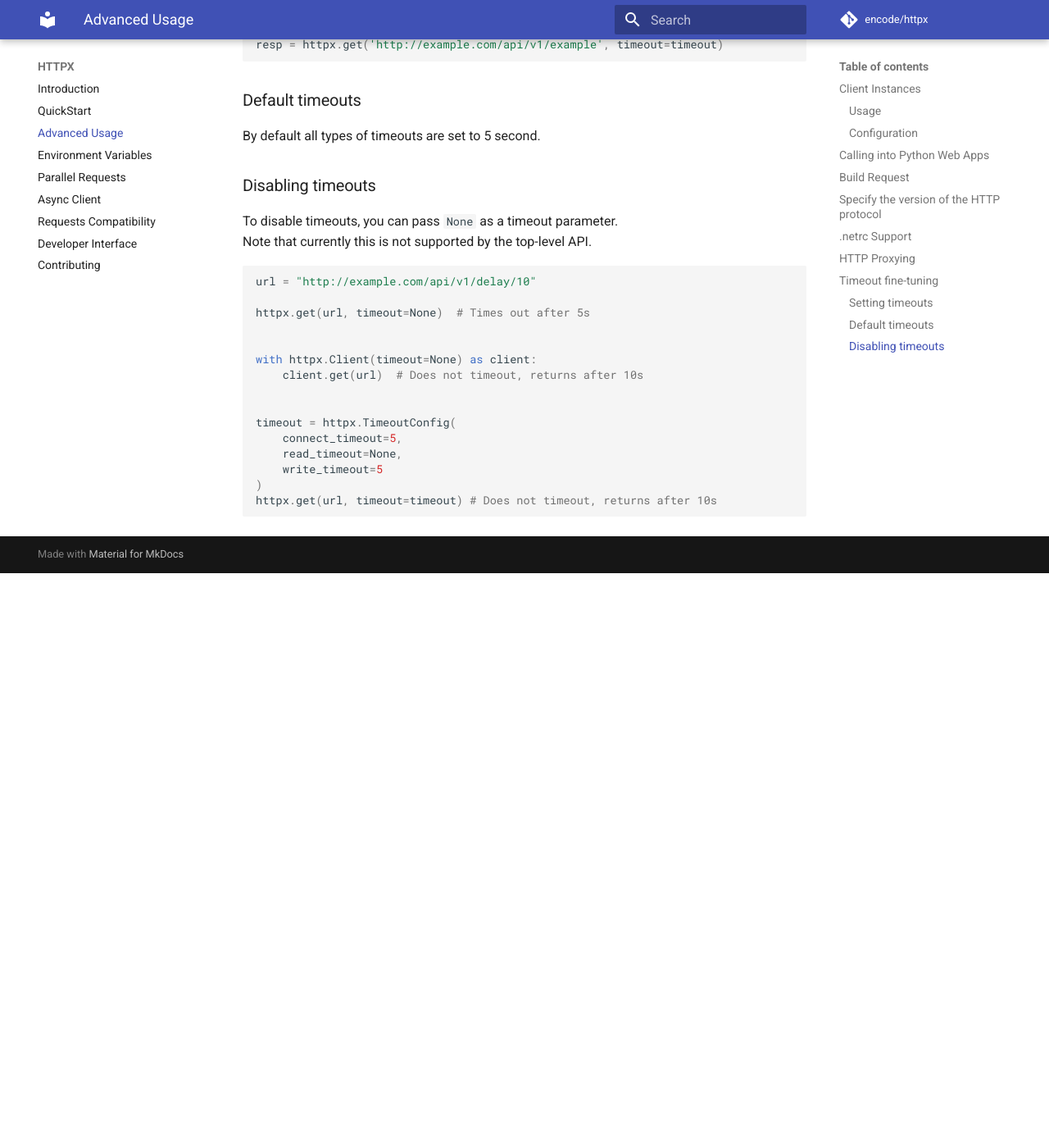
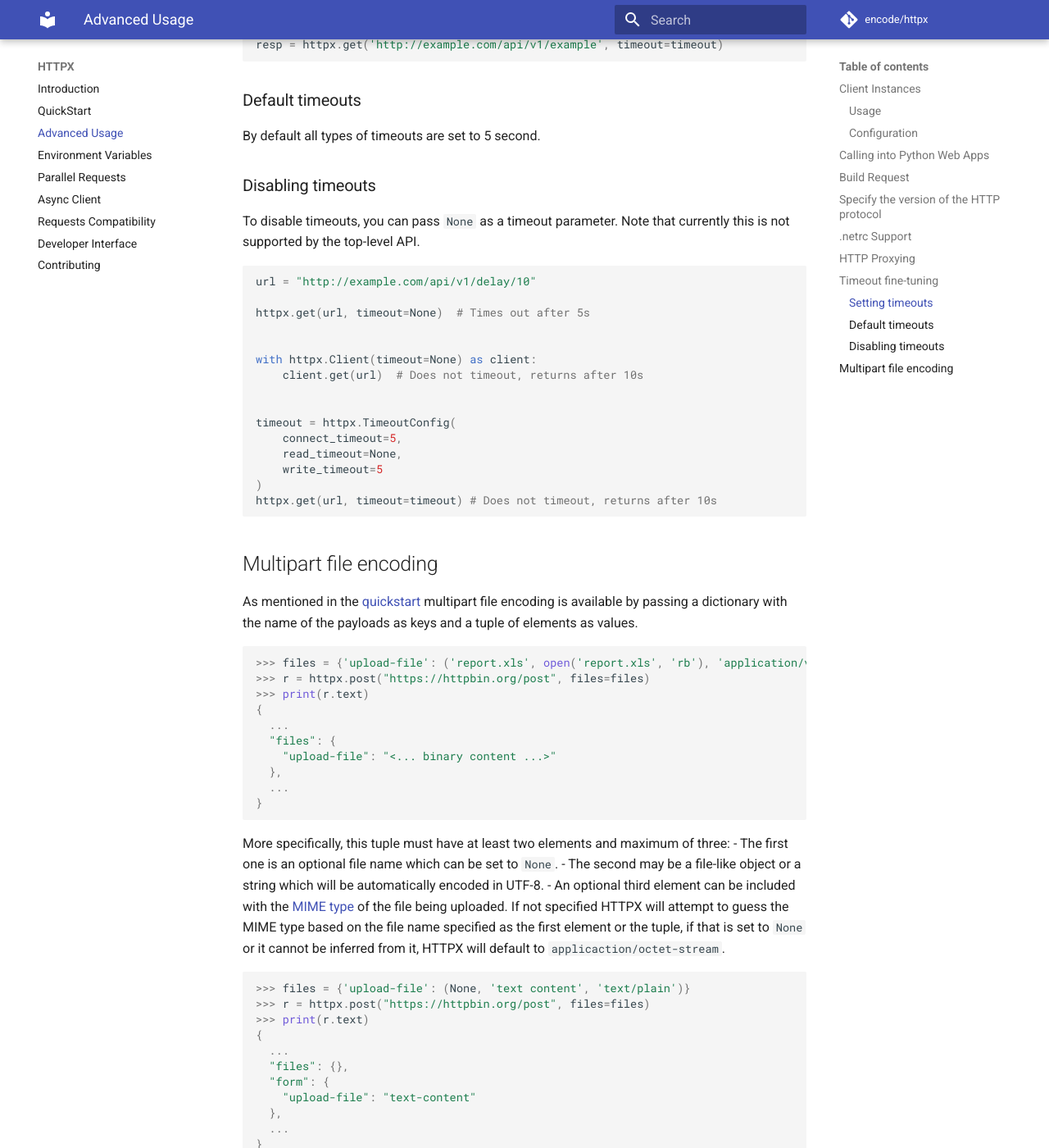
Before and after one commit to CarolinaBentrescas/httpx2, an MkDocs documentation site: the page built from docs/advanced.md, in a window 1280 px wide and 1400 px high, scrolled down 6391 px. Shown: the whole window at 82% size. Built offline with MkDocs 1.6.1 and Material for MkDocs 9.7.7, drawn with Linux system fonts in a browser that asks for light colours; comment, search, counter and statistics services are not loaded; before the commit the page ends 7090 px from its top, so only the background shows below that; some of the changed text lies outside the part shown.

Commit message:
Multipart files tweaks (#482)
* Allow filenames as None in multipart encoding

* Allow str file contents in multipart encode

* Some formatting changes on `advanced.md`

* Document multipart file encoding in the advanced docs

* Update docs/advanced.md

Co-Authored-By: Florimond Manca <florimond.manca@gmail.com>

````diff
--- a/docs/advanced.md
+++ b/docs/advanced.md
@@ -241,17 +241,22 @@ with httpx.Client(proxies=proxy) as client:
     information at `Client` initialization.
 
 ## Timeout fine-tuning
-HTTPX offers various request timeout management options. Three types of timeouts are available: **connect** timeouts,
-**write** timeouts and **read** timeouts.
 
-* The **connect timeout** specifies the maximum amount of time to wait until a connection to the requested host is established.
-If HTTPX is unable to connect within this time frame, a `ConnectTimeout` exception is raised.
-* The **write timeout** specifies the maximum duration to wait for a chunk of data to be sent (for example, a chunk of the request body).
-If HTTPX is unable to send data within this time frame, a `WriteTimeout` exception is raised.
-* The **read timeout** specifies the maximum duration to wait for a chunk of data to be received (for example, a chunk of the response body).
-If HTTPX is unable to receive data within this time frame, a `ReadTimeout` exception is raised.
+HTTPX offers various request timeout management options. Three types of timeouts
+are available: **connect** timeouts, **write** timeouts and **read** timeouts.
+
+* The **connect timeout** specifies the maximum amount of time to wait until
+a connection to the requested host is established. If HTTPX is unable to connect
+within this time frame, a `ConnectTimeout` exception is raised.
+* The **write timeout** specifies the maximum duration to wait for a chunk of
+data to be sent (for example, a chunk of the request body). If HTTPX is unable
+to send data within this time frame, a `WriteTimeout` exception is raised.
+* The **read timeout** specifies the maximum duration to wait for a chunk of
+data to be received (for example, a chunk of the response body). If HTTPX is
+unable to receive data within this time frame, a `ReadTimeout` exception is raised.
 
 ### Setting timeouts
+
 You can set timeouts on two levels:
 
 - For a given request:
@@ -288,9 +293,11 @@ resp = httpx.get('http://example.com/api/v1/example', timeout=timeout)
 ```
 
 ### Default timeouts
+
 By default all types of timeouts are set to 5 second.
 
 ### Disabling timeouts
+
 To disable timeouts, you can pass `None` as a timeout parameter.
 Note that currently this is not supported by the top-level API.
 
@@ -311,3 +318,47 @@ timeout = httpx.TimeoutConfig(
 )
 httpx.get(url, timeout=timeout) # Does not timeout, returns after 10s
 ```
+
+## Multipart file encoding
+
+As mentioned in the [quickstart](/quickstart#sending-multipart-file-uploads)
+multipart file encoding is available by passing a dictionary with the
+name of the payloads as keys and a tuple of elements as values.
+
+```python
+>>> files = {'upload-file': ('report.xls', open('report.xls', 'rb'), 'application/vnd.ms-excel')}
+>>> r = httpx.post("https://httpbin.org/post", files=files)
+>>> print(r.text)
+{
+  ...
+  "files": {
+    "upload-file": "<... binary content ...>"
+  },
+  ...
+}
+```
+
+More specifically, this tuple must have at least two elements and maximum of three:
+- The first one is an optional file name which can be set to `None`.
+- The second may be a file-like object or a string which will be automatically
+encoded in UTF-8.
+- An optional third element can be included with the
+[MIME type](https://developer.mozilla.org/en-US/docs/Web/HTTP/Basics_of_HTTP/MIME_Types)
+of the file being uploaded. If not specified HTTPX will attempt to guess the MIME type
+based on the file name specified as the first element or the tuple, if that
+is set to `None` or it cannot be inferred from it, HTTPX will default to
+`applicaction/octet-stream`.
+
+```python
+>>> files = {'upload-file': (None, 'text content', 'text/plain')}
+>>> r = httpx.post("https://httpbin.org/post", files=files)
+>>> print(r.text)
+{
+  ...
+  "files": {},
+  "form": {
+    "upload-file": "text-content"
+  },
+  ...
+}
+```
````
Also changed, not shown: 2 other files.
